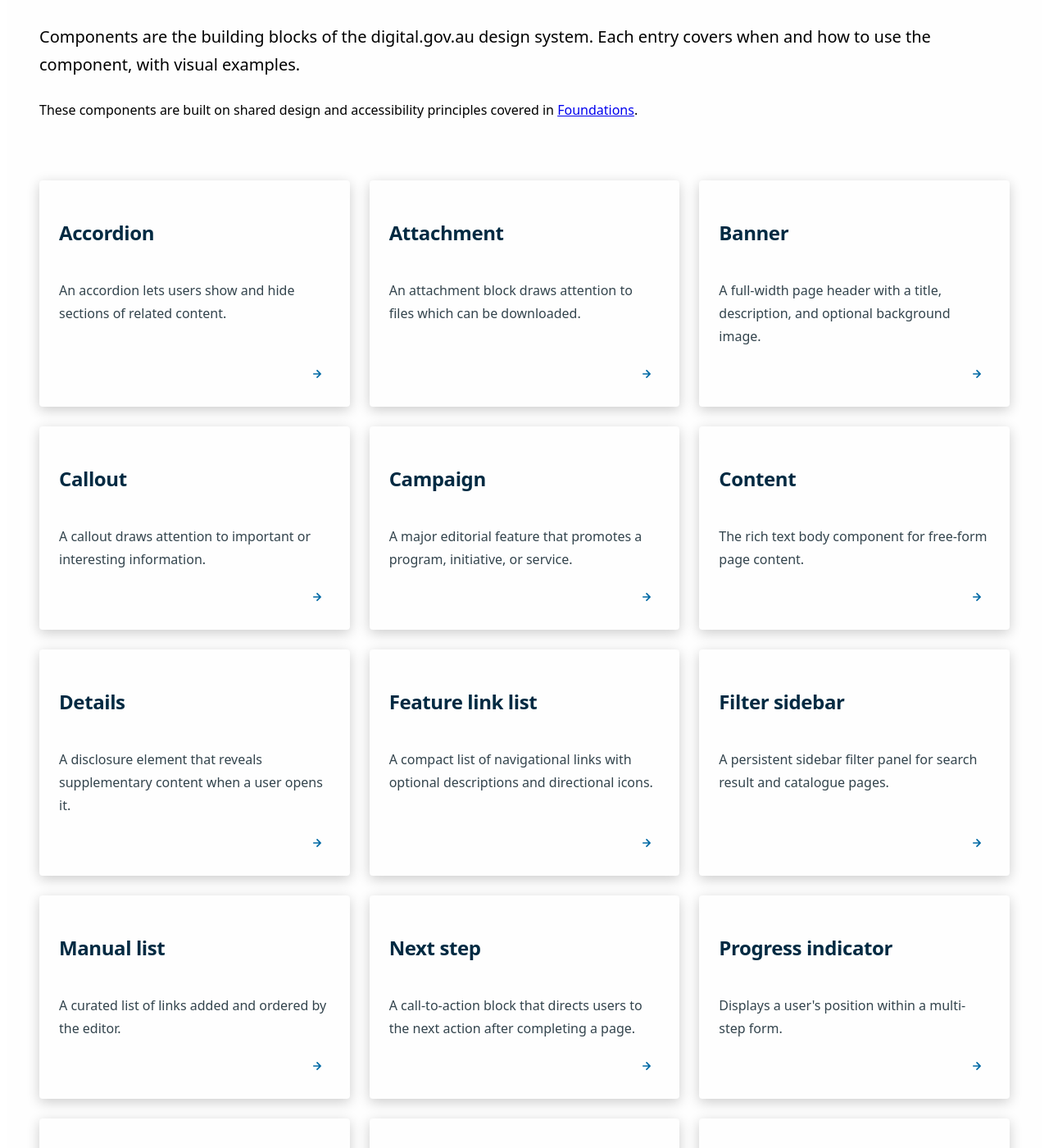
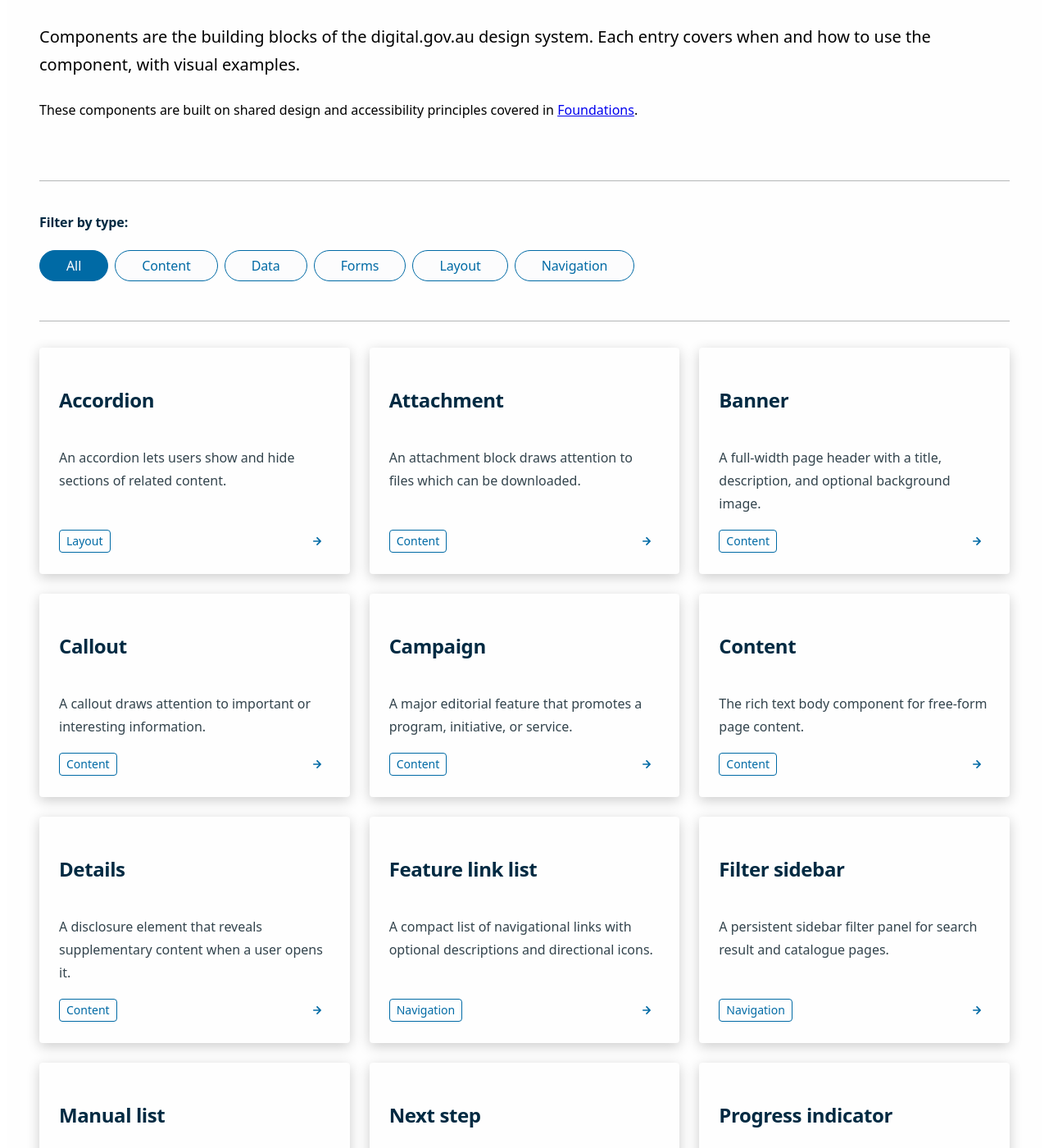
Before and after one commit to JamesFehon-DTA/dga-dl, a Jekyll site: the page built from components/index.md, in a window 1280 px wide and 1400 px high, scrolled down 257 px. Shown: the whole window at 82% size. Built offline with Jekyll 4.4.1, drawn with Linux system fonts in a browser that asks for light colours; some of the changed text lies outside the part shown.

Commit message:
Update explore-cards.html

```diff
--- a/_includes/explore-cards.html
+++ b/_includes/explore-cards.html
@@ -1,4 +1,14 @@
 
+{% comment %} Collect unique component-types to decide whether to show filter UI {% endcomment %}
+{% assign component_types = '' | split: '' %}
+{% for card in cards %}
+  {% if card['component-type'] %}
+    {% unless component_types contains card['component-type'] %}
+      {% assign component_types = component_types | push: card['component-type'] %}
+    {% endunless %}
+  {% endif %}
+{% endfor %}
+{% assign component_types = component_types | sort %}
 
 <div class="ct-list ct-theme-light ct-vertical-spacing-inset--top">
   <div class="ct-list__inner">
@@ -18,38 +28,52 @@
       </div>
     </div>
 {% endif %}
-<!--
-    <div class="container ct-list__rows-above">
-      <div class="row">
-        <div class="col-xxs-12">
-          <div class="ct-paragraph ct-theme-light ct-paragraph--regular">
-            <h2 class="ct-heading ct-theme-light">
-              {{ domain.domain }}
-            </h2>
+
+{% if component_types.size > 0 %}
+    <div class="ct-list__filters">
+      <div class="ct-single-filter ct-theme-light">
+        <div class="container">
+          <div class="row">
+            <div class="col-xxs-12">
+              <div class="ct-single-filter__title">Filter by type:</div>
+              <div class="ct-single-filter__wrapper">
+                <div class="ct-single-filter__items">
+                  <ul class="ct-item-list ct-item-list--horizontal ct-item-list--small ct-single-filter__list">
+                    <li class="ct-item-list__item">
+                      <label class="ct-chip ct-theme-light ct-chip--small active component-filter-label">
+                        <input class="ct-chip__input" name="component-type-filter" type="radio" value="all" checked>
+                        <span class="ct-text-icon__text">All</span>
+                      </label>
+                    </li>
+                    {% for type in component_types %}
+                    <li class="ct-item-list__item">
+                      <label class="ct-chip ct-theme-light ct-chip--small component-filter-label">
+                        <input class="ct-chip__input" name="component-type-filter" type="radio" value="{{ type }}">
+                        <span class="ct-text-icon__text">{{ type }}</span>
+                      </label>
+                    </li>
+                    {% endfor %}
+                  </ul>
+                </div>
+              </div>
+              <p class="ct-paragraph ct-theme-light ct-paragraph--regular" aria-live="polite" id="component-filter-count" style="margin-top:0.5rem;margin-bottom:0"></p>
+            </div>
           </div>
         </div>
       </div>
-    </div> -->
+    </div>
+{% endif %}
 
 
     <div class="ct-list__rows ct-vertical-spacing-inset--bottom">
       <div class="container" aria-live="polite">
 
-      <div class="row row--equal-heights-content row--vertically-spaced" >
-          <!-- <div class="col-xxs-12">
-            <h2 class="ct-heading ct-theme-light">
-              {{ domain.domain }}
-            </h2>
-        </div> -->
+      <div class="row row--equal-heights-content row--vertically-spaced">
 
 
       {% for card in cards %}
 
-
-          <div class="col-xxs-12 col-m-4">
-
-
-
+          <div class="col-xxs-12 col-m-4"{% if card['component-type'] %} data-component-type="{{ card['component-type'] }}"{% endif %}>
 
             <div
               class="ct-navigation-card ct-theme-light ct-navigation-card--with-link ct-navigation-card--card-clickable"
@@ -70,7 +94,10 @@
 
                 </div>
 
-                <div class="ct-navigation-card__tags">
+                <div class="ct-navigation-card__tags" style="display:flex;align-items:center;gap:0.5rem">
+                  {% if card['component-type'] %}
+                  <span class="ct-tag ct-theme-light ct-tag--secondary">{{ card['component-type'] }}</span>
+                  {% endif %}
                   <div class="ct-navigation-card__link-graphic">
                     <svg
                       class="ct-icon ct-icon--size-regular"
@@ -90,12 +117,18 @@
               </div>
             </div>
 
-
-
       </div>
 
     {% endfor %}
 
+    </div>
+
+    <div class="container" id="component-filter-empty" style="display:none" aria-live="polite">
+      <div class="row">
+        <div class="col-xxs-12">
+          <p class="ct-paragraph ct-theme-light ct-paragraph--regular">No components match this filter.</p>
+        </div>
+      </div>
     </div>
 
 
@@ -104,3 +137,38 @@
 
 
 </div></div>
+
+{% if component_types.size > 0 %}
+<script>
+(function () {
+  var radios = document.querySelectorAll('input[name="component-type-filter"]');
+  var cards = document.querySelectorAll('[data-component-type]');
+  var countEl = document.getElementById('component-filter-count');
+  var emptyEl = document.getElementById('component-filter-empty');
+  var total = cards.length;
+
+  function applyFilter(filter) {
+    var visible = 0;
+    cards.forEach(function (col) {
+      if (filter === 'all' || col.dataset.componentType === filter) {
+        col.style.display = '';
+        visible++;
+      } else {
+        col.style.display = 'none';
+      }
+    });
+    emptyEl.style.display = visible === 0 ? '' : 'none';
+    countEl.textContent = filter === 'all' ? '' : 'Showing ' + visible + ' of ' + total + ' components';
+  }
+
+  radios.forEach(function (radio) {
+    radio.addEventListener('change', function () {
+      document.querySelectorAll('.component-filter-label').forEach(function (label) {
+        label.classList.toggle('active', label.querySelector('input').value === radio.value);
+      });
+      applyFilter(radio.value);
+    });
+  });
+})();
+</script>
+{% endif %}
```
